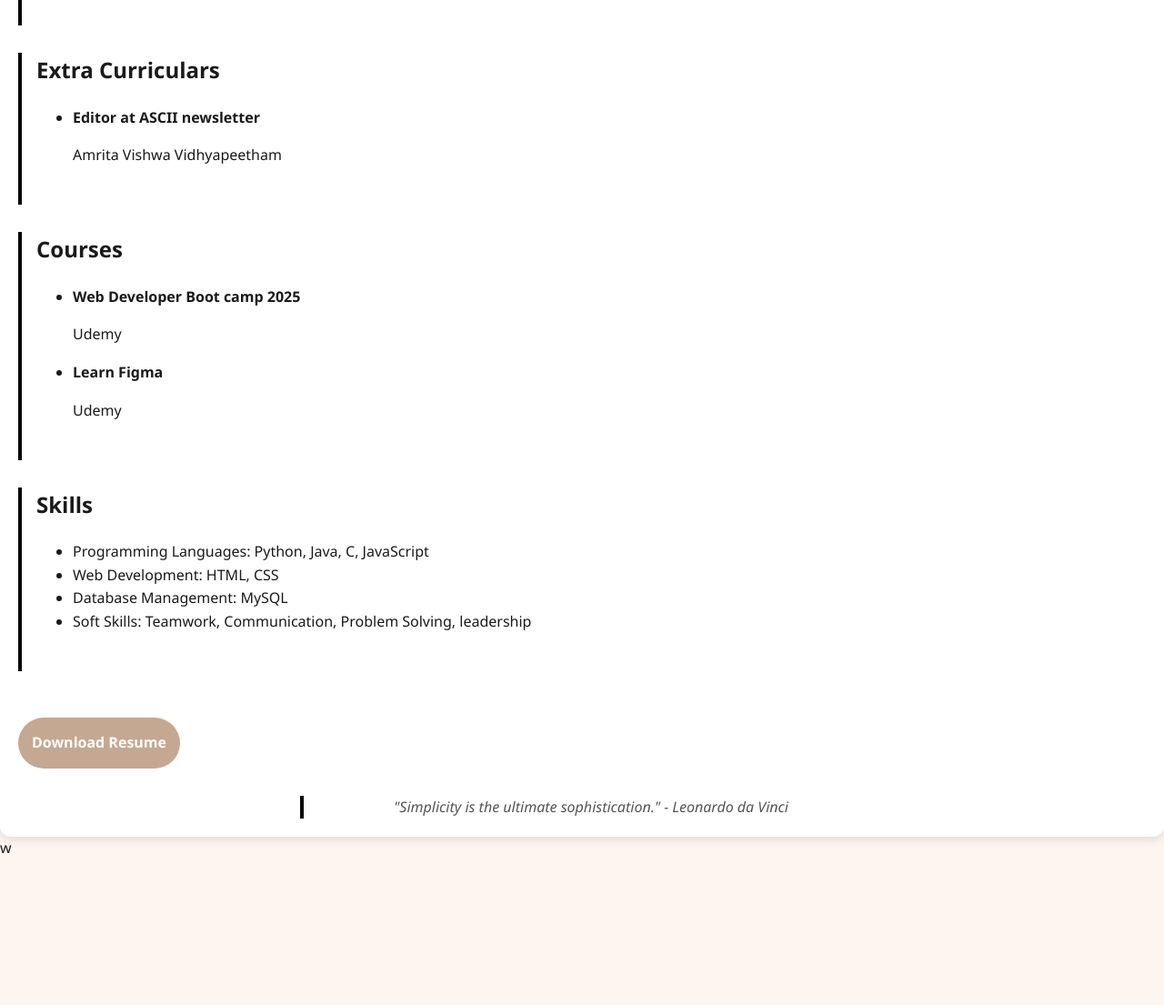
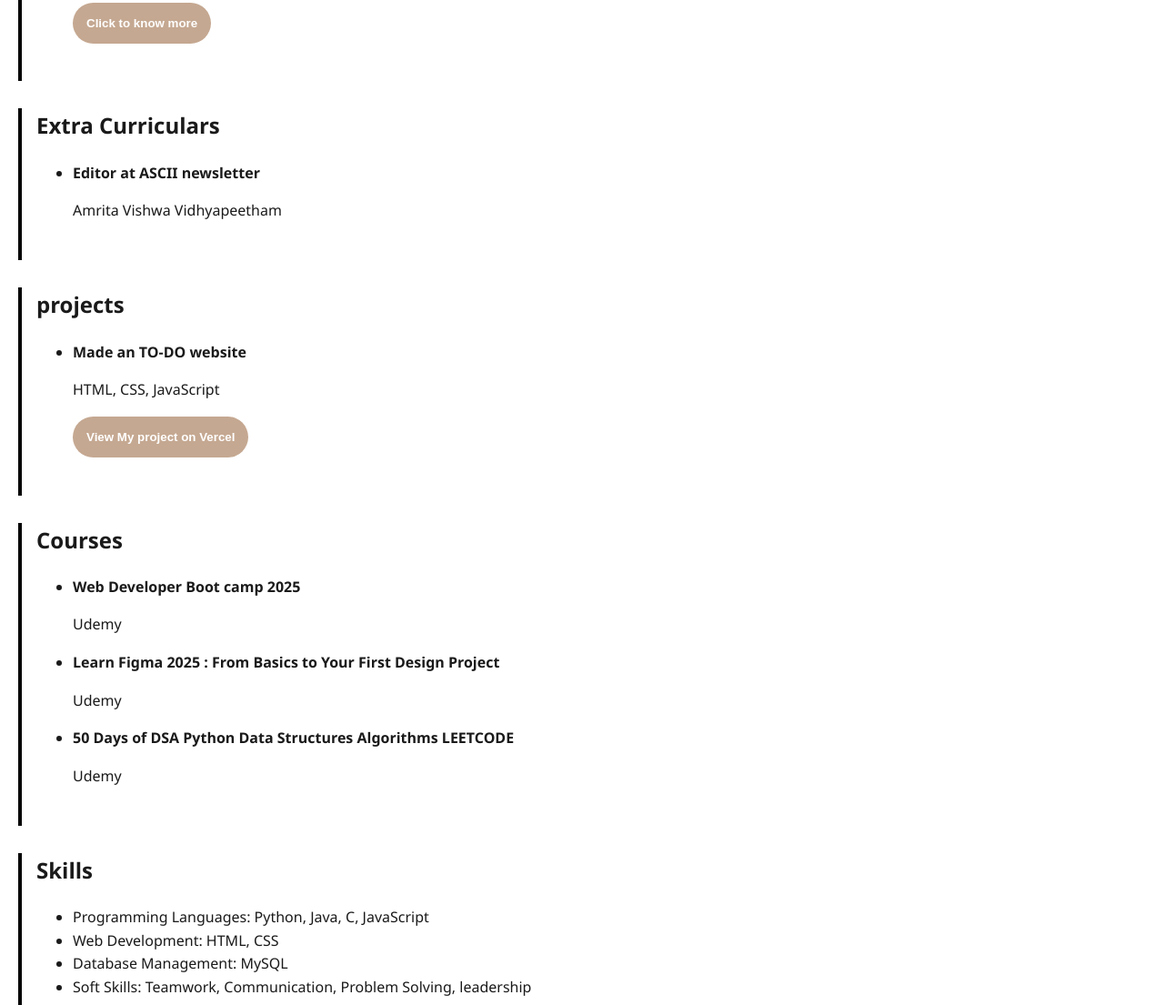
Before and after one commit to Aadhithya10/my-portfolio, a plain HTML site: page resume.html in a window 1280 px wide. Shown: the part 753-1858 px from the top of the page at 91% size. Before the commit the page ends 1699 px from the top, so only its background shows below. Drawn offline with Linux system fonts and the light colour scheme.

Commit message:
made few changes

```diff
--- a/resume.html
+++ b/resume.html
@@ -153,6 +153,7 @@
                     <p><b>Photo Journalist</b></p>
                     <p>Ananda Vikatan, August 2024- August 2025</p>
                 </li>
+                <button class="button" onclick="window.open('internships.html', '_blank')">Click to know more</button>
             </ul>
              <br>
             </div>
@@ -167,6 +168,17 @@
                  <br>
                 </div>
                 <div class="time">
+                <h2>projects</h2>
+                <ul>
+                    <li>
+                        <p><b>Made an TO-DO website </b></p>
+                        <p>HTML, CSS, JavaScript</p>
+                        <button class="button" onclick="window.open('https://to-do-app-sigma-teal.vercel.app/', '_blank')">View My project on Vercel</button>
+                    </li>
+                </ul>
+                 <br>
+                </div>
+                <div class="time">
                     <h2>Courses</h2>
                     <ul>
                         <li>
@@ -174,7 +186,11 @@
                             <p>Udemy</p>
                         </li>
                         <li>
-                            <p><b>Learn Figma</b></p>
+                            <p><b>Learn Figma 2025 : From Basics to Your First Design Project </b></p>
+                            <p>Udemy</p>
+                        </li>
+                        <li>
+                            <p><b>50 Days of DSA Python Data Structures Algorithms LEETCODE</b></p>
                             <p>Udemy</p>
                         </li>
                     </ul> <br>
@@ -190,6 +206,7 @@
                 </ul>
                 <br>
                 </div>
+
         <br> <br>
                 <a href="Aadhithya.pdf" download class="button" target="_blank" >Download Resume</a>
 
@@ -197,7 +214,7 @@
               "Simplicity is the ultimate sophistication." - Leonardo da Vinci
             </blockquote>
            </div>
-w
+
 
 </body>
 <script>
```
